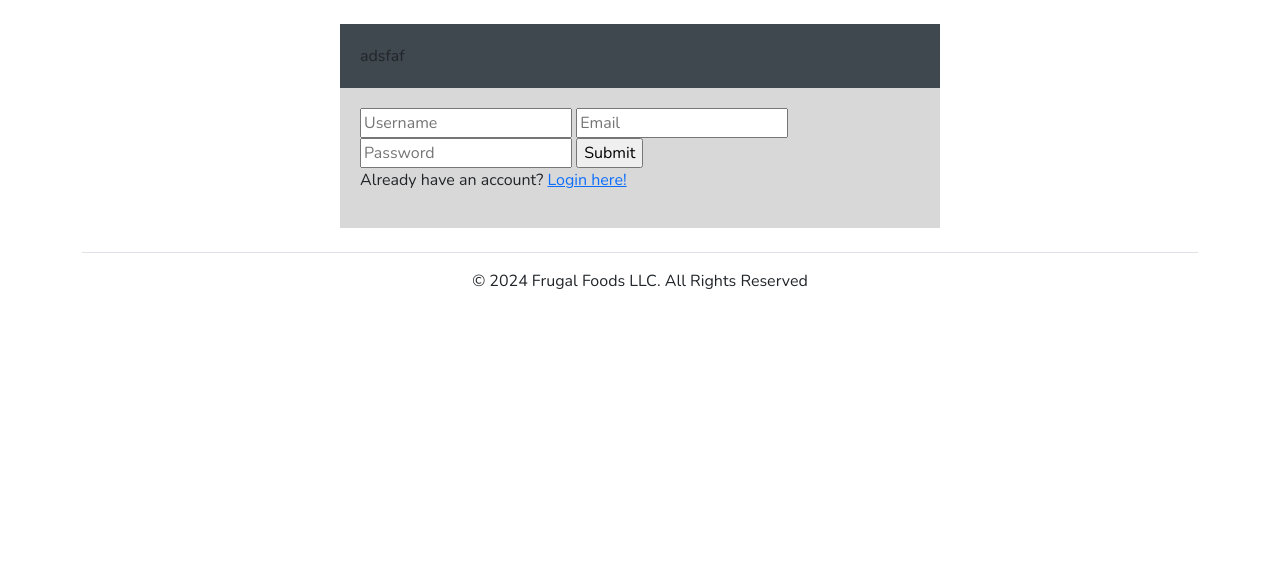
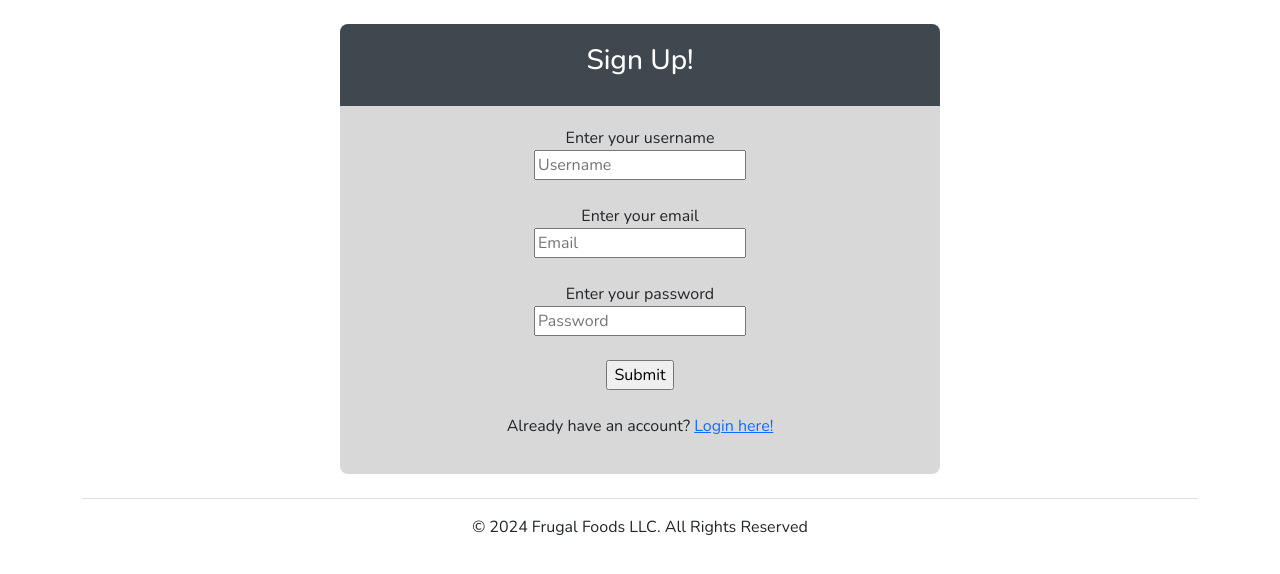
Before and after one commit to STEAM-Center-NYC/10038-Aggregating-Delivery-Service-Prices-To-Determine-The-Best-Deal, a Flask app: page /signup in a window 1280 px wide. Shown: the part 72-646 px from the top of the page. Run offline with Flask 3, Linux system fonts and the light colour scheme.

Commit message:
Changed login and signup

```diff
--- a/main.py
+++ b/main.py
@@ -30,7 +30,7 @@ class User:
 
 def connect_db():
     return pymysql.connect(
-        host="10.100.33.60",
+        host="127.0.0.1",
         user= settings.db_user,
         password = str(settings.db_pass),
         database=settings.db_name,
--- a/static/styles.css
+++ b/static/styles.css
@@ -52,6 +52,11 @@ body{
     width: 600px;
     margin: auto;
     padding: 20px;
+    text-align: center;
+    color: white;
+    border-radius: 8px;
+    border-bottom-left-radius: 0px;
+    border-bottom-right-radius: 0px;
 }
 
 .log_box {
@@ -59,11 +64,25 @@ body{
     width: 600px;
     margin: auto;
     padding: 20px;
+    text-align: center;
+    border-radius: 8px;
+    border-top-left-radius: 0px;
+    border-top-right-radius: 0px;
 }
 
 #map {
     height: 500px;
 }
+
+.button2 {
+    border-radius: 8px;
+    background-color: #F2B853;
+}
+
+.button2:hover {
+    background-color: #ffd857;
+}
+
 
 /* Mobile Implementation */
 @media screen and (max-width: 480px){
--- a/templates/signup.jinja
+++ b/templates/signup.jinja
@@ -28,15 +28,22 @@ function validPass() {
 <main class="container">
     <br>
     <div class="log_intro">
-        adsfaf
+        <h3>Sign Up!</h3>
     </div>
     <div class="log_box">
         <form onsubmit="return validPass()" method="post">
+            <label for="new_username">Enter your username</label><br>
             <input type="text" name="new_username" placeholder="Username">
+            <br><br>
+            <label for="new_email">Enter your email</label><br>
             <input type="email" name="new_email" placeholder="Email">
+            <br><br>
+            <label for="new_password">Enter your password</label><br>
             <input type="password" id='new_password' name="new_password" placeholder="Password" required>
+            <br><br>
             <input type="submit">
         </form>
+        <br>
         <p>Already have an account? <a href= '/login'>Login here!</a></p>
     </div>
 </main>
```
Also changed, not shown: templates/login.jinja (+6 -1 lines).
